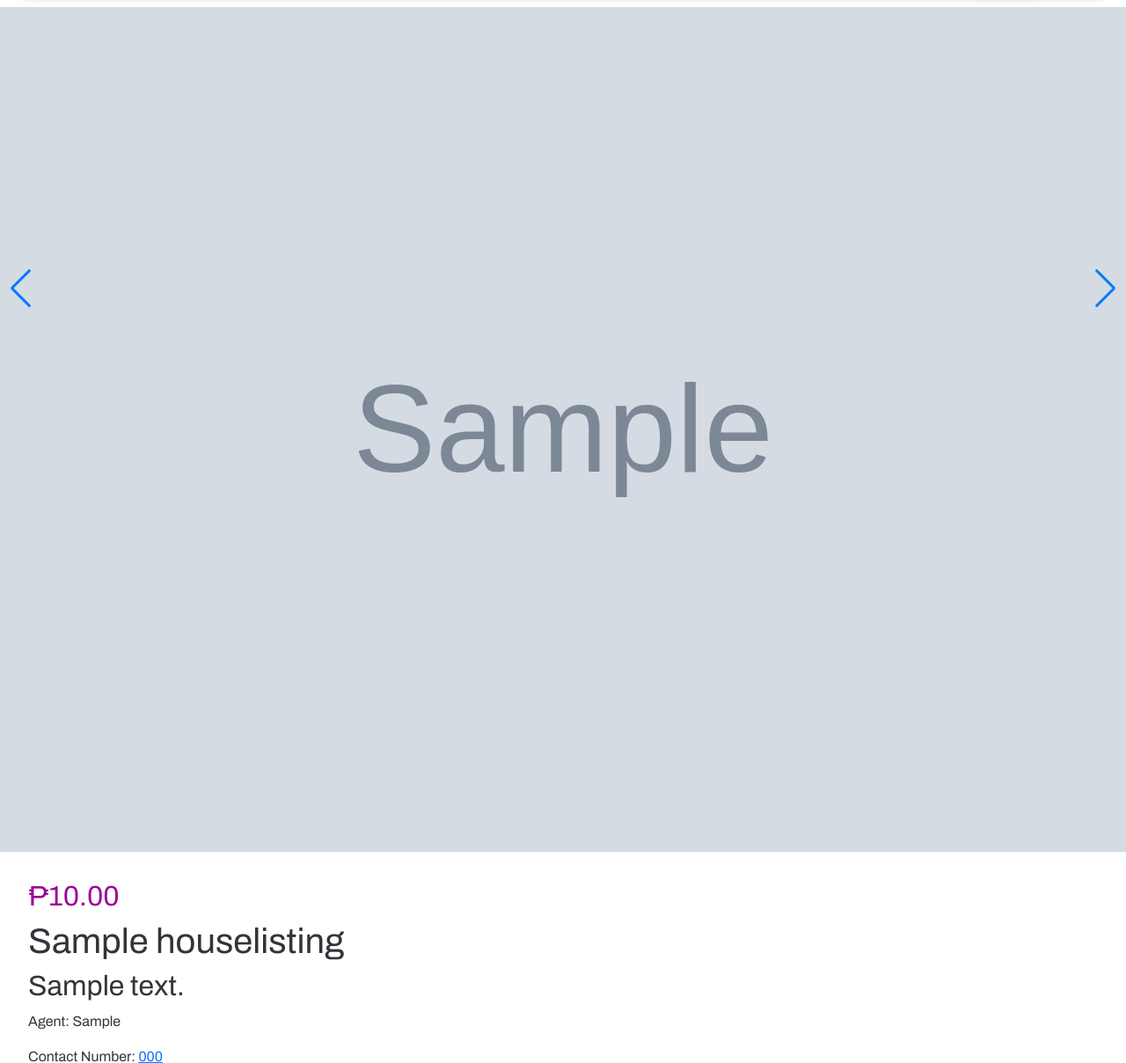
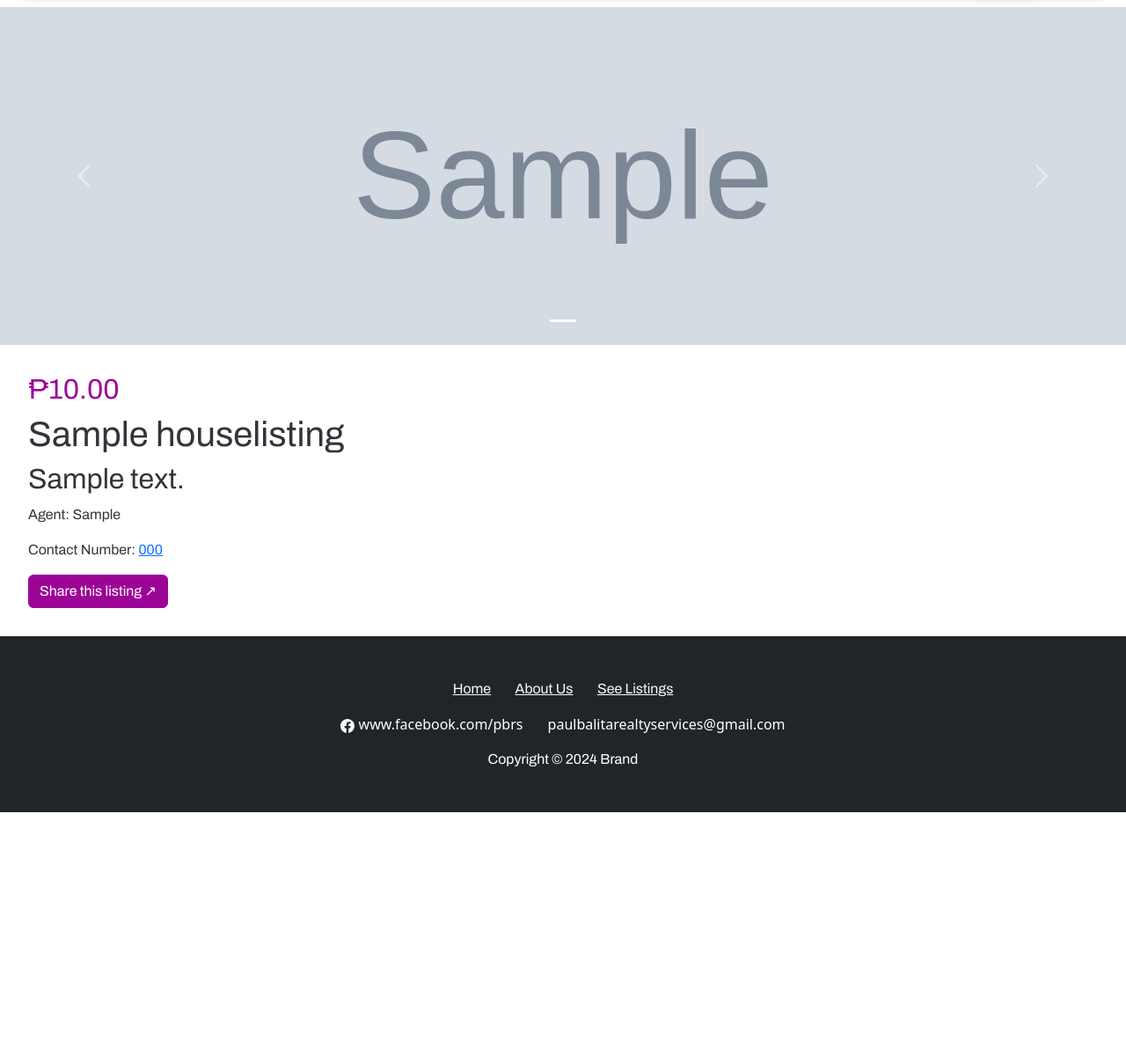
Before and after one commit to 21stfloor/pbrs-website, a Django app: page /listings/1/ in a window 1280 px wide. Shown: the part 72-1280 px from the top of the page at 88% size. After the commit the page ends 995 px from the top, so only its background shows below. Run offline with Django 5.2, Linux system fonts and the light colour scheme; tables that the repository leaves empty hold one stand-in row (values such as "Sample post"); grey boxes marked "Sample" are stand-in pictures; some libraries are stand-ins or nearby versions.

Commit message:
fixed image sliders

```diff
--- a/pbrs/pbrs_app/templates/listing_detail.html
+++ b/pbrs/pbrs_app/templates/listing_detail.html
@@ -10,7 +10,7 @@
     <link rel="stylesheet" href="https://fonts.googleapis.com/css?family=Archivo&amp;display=swap">
     <link rel="stylesheet" href="https://fonts.googleapis.com/css?family=Noto+Sans&amp;display=swap">
     <link rel="stylesheet" href="{% static 'css/styles.min.css' %}">
-    <link rel="stylesheet" href="https://unpkg.com/swiper/swiper-bundle.min.css" />
+    {% comment %} <link rel="stylesheet" href="https://unpkg.com/swiper/swiper-bundle.min.css" /> {% endcomment %}
 </head>
 
 <body>
@@ -34,19 +34,25 @@
         </div>
     </nav>
     <div style="font-family: Archivo, sans-serif;padding-top: 5rem;">
-        <div class="simple-slider">
-            <div class="swiper-container">
-                <div class="swiper-wrapper">
-                    {% for image in house_listing.imagemodel_set.all %}
-                        <div class="swiper-slide">
-                            <img src="{{ image.image.url }}" style="width: 100%;height: 100%;object-fit:cover;">
-                        </div>
-                    {% endfor %}
-                </div>
-                <div class="swiper-pagination"></div>
-                <div class="swiper-button-prev"></div>
-                <div class="swiper-button-next"></div>
+        <div id="myCarousel" class="carousel slide" data-bs-ride="carousel">
+            <ol class="carousel-indicators" style="list-style: none;">
+                {% for image in house_listing.imagemodel_set.all %}
+                    <li data-bs-target="#myCarousel" data-bs-slide-to="{{ forloop.counter0 }}" class="{% if forloop.first %}active{% endif %}"></li>
+                {% endfor %}
+            </ol>
+            <div class="carousel-inner">
+                {% for image in house_listing.imagemodel_set.all %}
+                    <div class="carousel-item {% if forloop.first %}active{% endif %}" style="height: 24rem; position: relative; background-color: #777;">
+                        <img src="{{ image.image.url }}" style="width: 100%; height: 100%; object-fit: cover;">
+                    </div>
+                {% endfor %}
             </div>
+            <a href="#myCarousel" class="carousel-control-prev" role="button" data-bs-slide="prev">
+                <span class="carousel-control-prev-icon" aria-hidden="true"></span>
+            </a>
+            <a href="#myCarousel" class="carousel-control-next" role="button" data-bs-slide="next">
+                <span class="carousel-control-next-icon" aria-hidden="true"></span>
+            </a>
         </div>
         <div style="padding: 2rem;">
             <h1 style="font-size: 32px;"><span style="color: rgb(156, 4, 150);">₱{{ house_listing.total_contract_price }}</span></h1>
@@ -57,7 +63,7 @@
                 <p>Contact Number: <a href="tel:{{ house_listing.agent_phone_number }}">{{ house_listing.agent_phone_number }}</a></p>
             </div>
             <div>
-                <button id="copy-link-btn" class="btn btn-primary" type="button">Share this listing ↗</button>
+                <button id="copy-link-btn" class="btn btn-primary" type="button" onclick="copyToClipboard()">Share this listing ↗</button>
                 <input type="text" id="listing-url" value="{% url 'listing_detail' house_listing.id %}" style="position: absolute; left: -9999px;">
             </div>
         </div>
@@ -81,17 +87,13 @@
         </div>
     </footer>
     <script src="https://cdn.jsdelivr.net/npm/bootstrap@5.3.3/dist/js/bootstrap.bundle.min.js"></script>
-    <script src="https://unpkg.com/swiper/swiper-bundle.min.js"></script>
     <script src="{% static 'js/script.min.js' %}"></script>
     <script>
-        document.getElementById('copy-link-btn').addEventListener('click', function() {
-            var urlInput = document.getElementById('listing-url');
-            urlInput.select();
-            urlInput.setSelectionRange(0, 99999);
-            document.execCommand('copy');
-            window.getSelection().removeAllRanges();
-            alert('Link copied to clipboard: ' + urlInput.value);
-        });
+            const fullURL = window.location.origin + document.getElementById('listing-url').value;
+            navigator.clipboard.writeText(fullURL).then(() => {
+                alert('Listing URL copied to clipboard: ' + fullURL);
+            });
+        }
     </script>
 </body>
 
```
